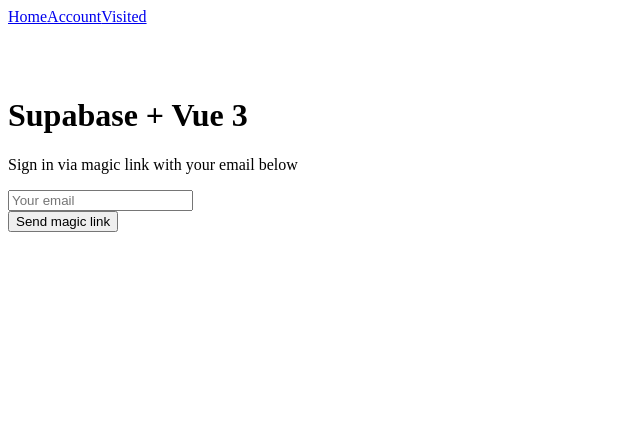
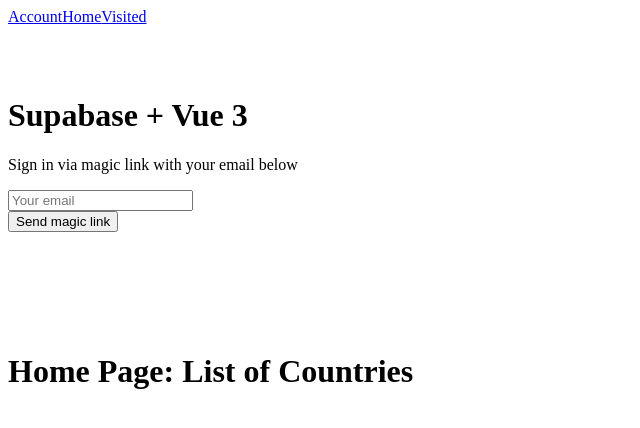
Before and after one commit to staten-island-tech/vue-supabase-project-victoria-dennis-amy, a Vue app in the folder supabase-vue-3/: page / in a window 1280 px wide. Shown: the top 428 px of the page, without its empty margins (0-640 px from the left). Built offline with nearby package versions, Linux system fonts and the light colour scheme.

Commit message:
keeel ms

```diff
--- a/supabase-vue-3/src/App.vue
+++ b/supabase-vue-3/src/App.vue
@@ -45,8 +45,8 @@
   <header>
     <div class="wrapper">
       <nav>
+        <RouterLink to="/account">Account</RouterLink>
         <RouterLink to="/">Home</RouterLink>
-        <RouterLink to="/account">Account</RouterLink>
         <RouterLink to="/visited">Visited</RouterLink>
       </nav>
     </div>
@@ -57,4 +57,5 @@
      <Auth v-else />
 
    </div>
+   <router-view/>
  </template>
--- a/supabase-vue-3/src/views/HomeView.vue
+++ b/supabase-vue-3/src/views/HomeView.vue
@@ -3,5 +3,5 @@
 </script>
 
 <template>
-
+<h1>Home Page: List of Countries</h1>
 </template>
```
